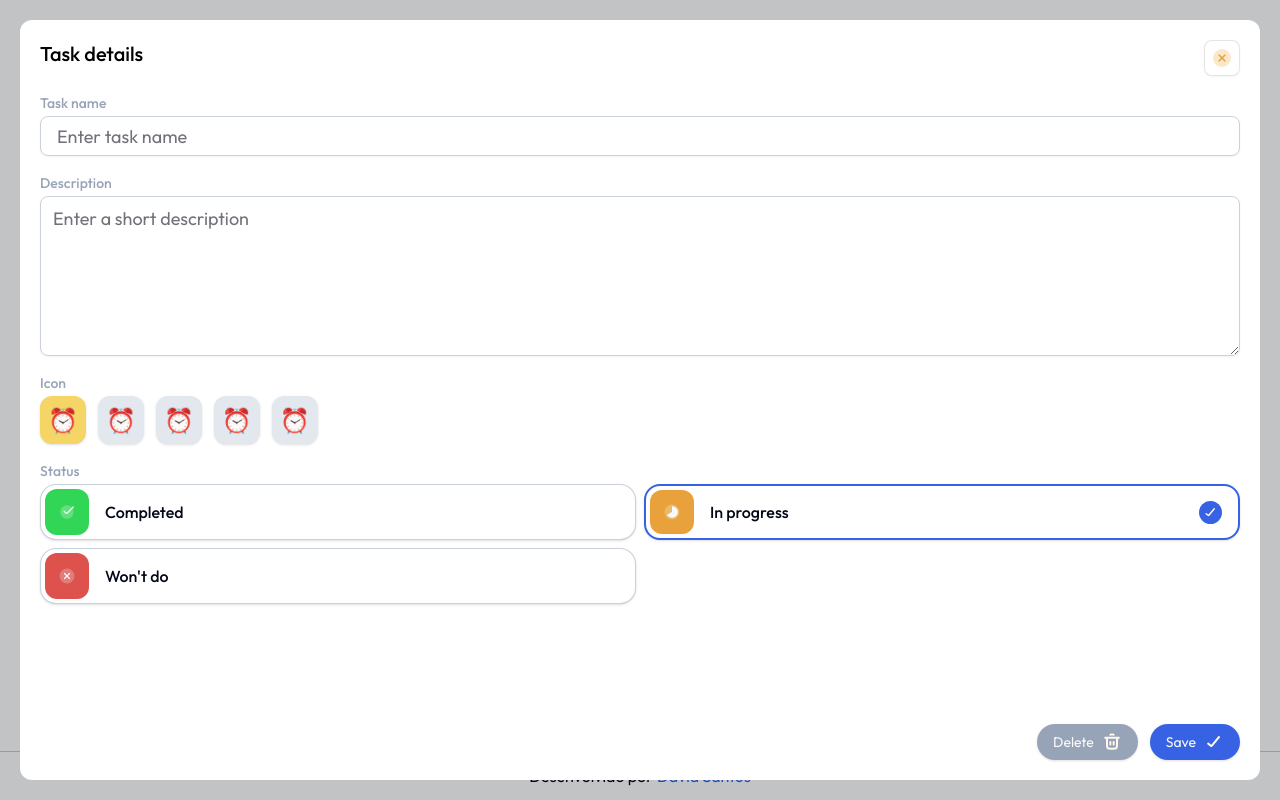
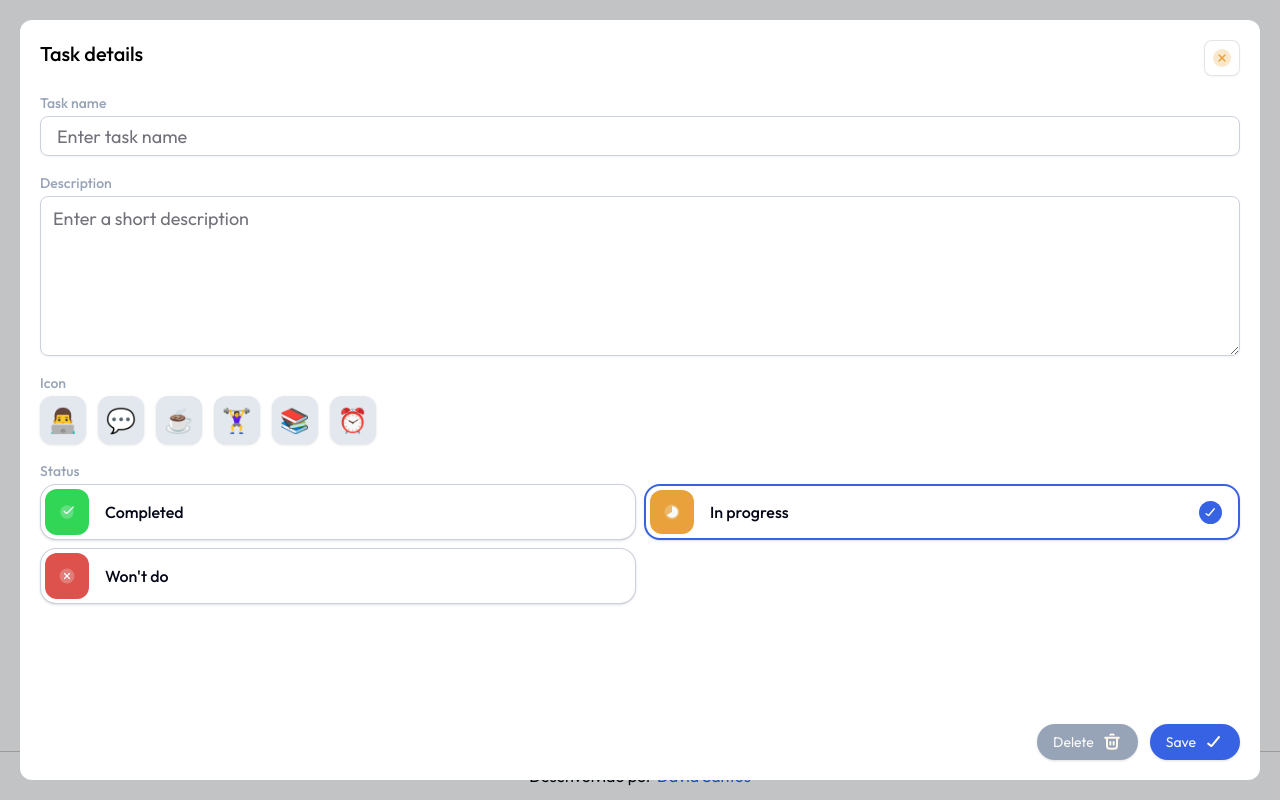
Before and after one commit to DavidSntdev/tarefas-hub, a Next.js app: page / in a window 1280 px wide. Both pictures are taken after a click on the button 640 px from the left and 493 px from the top of the page. Built offline with nearby package versions, Linux system fonts and the light colour scheme.

Commit message:
Update: added emojis to iconsConfig and connected to iconsOptions

```diff
--- a/app/components/conteudo/tasksConfig/components/iconsOptions.tsx
+++ b/app/components/conteudo/tasksConfig/components/iconsOptions.tsx
@@ -4,7 +4,7 @@ import { Button } from "@/components/ui/button";
 interface IconsOptionsProps {
   setSelectedOption: (option: string) => void;
   selectedOption: string;
-  text: string;
+  emoji: string;
   id: string;
 }
 
@@ -17,7 +17,7 @@ export default function IconsOptions(props: IconsOptionsProps) {
       onClick={() => props.setSelectedOption(props.id)}
       className={`px-2 py-6 rounded-xl text-2xl flex items-center justify-center transition-colors ${bgColor} ${bgHover}`}
     >
-      {props.text}
+      {props.emoji}
     </Button>
   );
 }
--- a/app/components/conteudo/tasksConfig/inputs/inputIcons.tsx
+++ b/app/components/conteudo/tasksConfig/inputs/inputIcons.tsx
@@ -2,6 +2,7 @@
 import { useState } from "react";
 import LabelTasks from "../components/labelTasks";
 import IconsOptions from "../components/iconsOptions";
+import icons from "@/app/config/iconsConfig";
 
 export default function InputIcons() {
   const [selectedOption, setSelectedOption] = useState("icon1");
@@ -10,36 +11,14 @@ export default function InputIcons() {
     <div className="grid w-full items-center gap-1.5">
       <LabelTasks text="Icon" htmlFor="icon" />
       <div className="flex gap-3">
-        <IconsOptions
-          selectedOption={selectedOption}
-          setSelectedOption={setSelectedOption}
-          text="⏰"
-          id="icon1"
-        />
-        <IconsOptions
-          selectedOption={selectedOption}
-          setSelectedOption={setSelectedOption}
-          text="⏰"
-          id="icon2"
-        />
-        <IconsOptions
-          selectedOption={selectedOption}
-          setSelectedOption={setSelectedOption}
-          text="⏰"
-          id="icon3"
-        />
-        <IconsOptions
-          selectedOption={selectedOption}
-          setSelectedOption={setSelectedOption}
-          text="⏰"
-          id="icon4"
-        />
-        <IconsOptions
-          selectedOption={selectedOption}
-          setSelectedOption={setSelectedOption}
-          text="⏰"
-          id="icon5"
-        />
+        {Object.entries(icons).map(([key, icon]) => (
+          <IconsOptions
+            key={key}
+            selectedOption={selectedOption}
+            setSelectedOption={setSelectedOption}
+            {...icon}
+          />
+        ))}
       </div>
     </div>
   );
--- /dev/null
+++ b/app/config/iconsConfig.ts
@@ -0,0 +1,28 @@
+const icons = {
+  icon1: {
+    emoji: "👨‍💻",
+    id: "Developer",
+  },
+  icon2: {
+    emoji: "💬",
+    id: "Chat",
+  },
+  icon3: {
+    emoji: "☕",
+    id: "Café",
+  },
+  icon4: {
+    emoji: "🏋️‍♀️",
+    id: "Bodybuilding",
+  },
+  icon5: {
+    emoji: "📚",
+    id: "Learn",
+  },
+  icon6: {
+    emoji: "⏰",
+    id: "Alarm",
+  },
+};
+
+export default icons;
```
